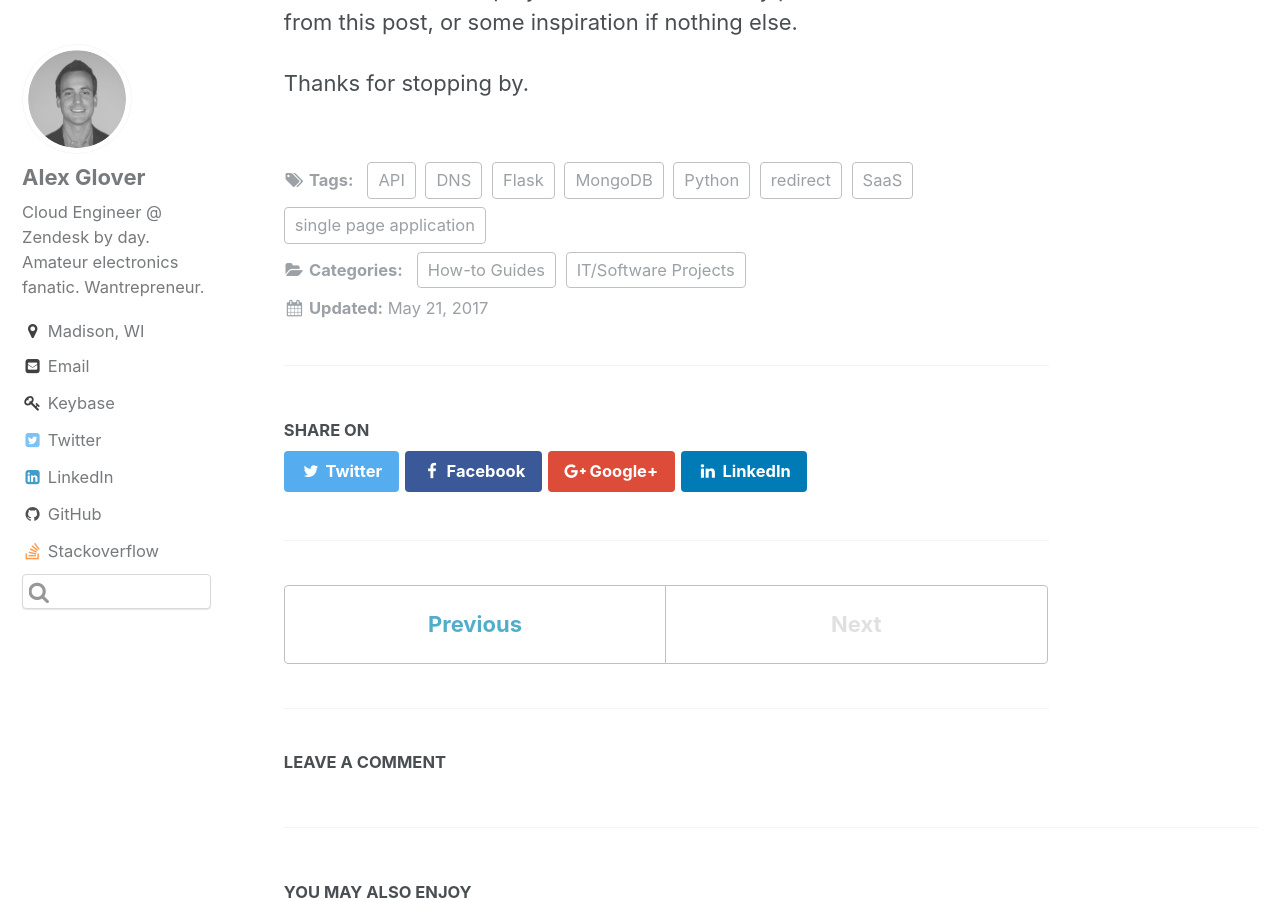
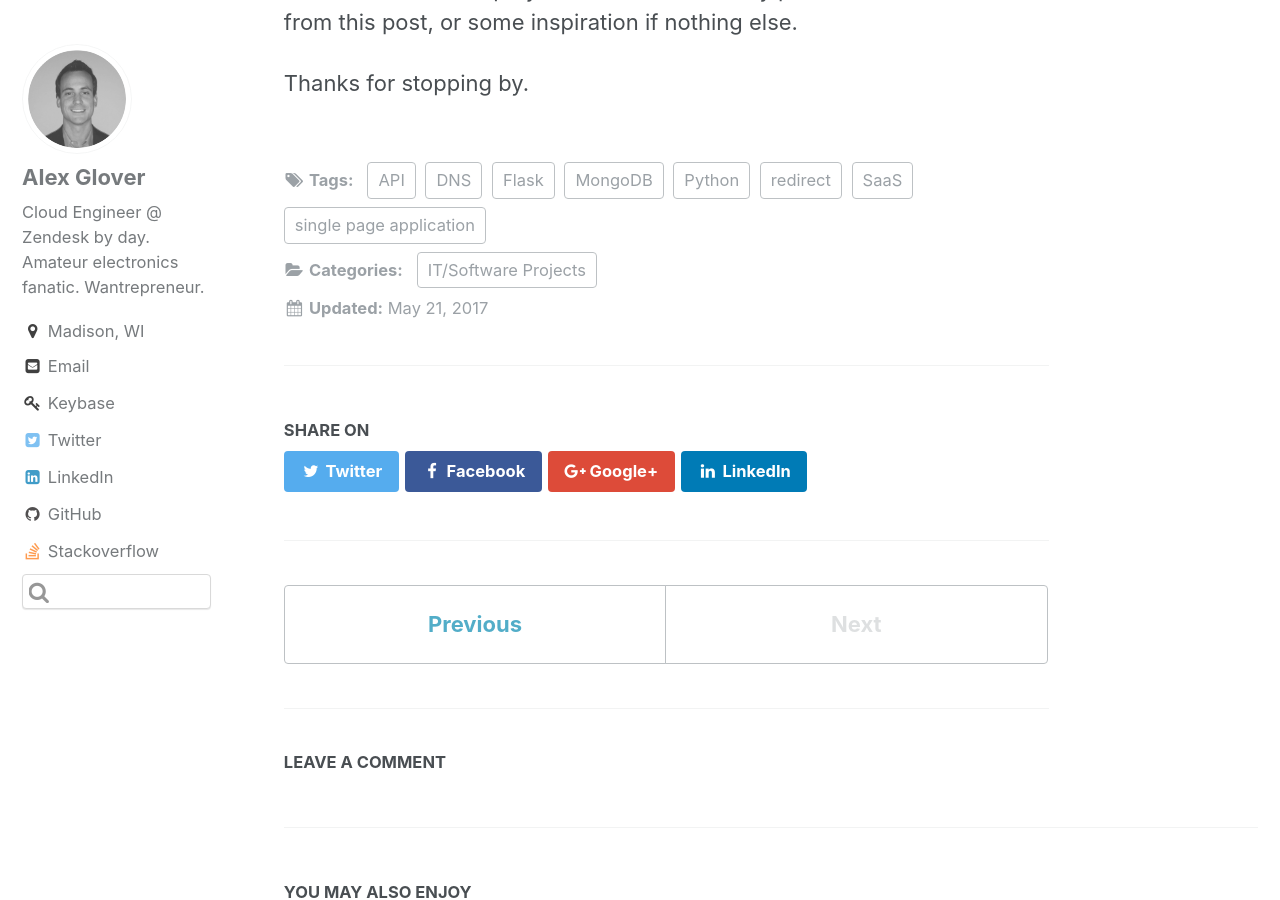
Before and after one commit to alexdglover/alexdglover.github.io, a Jekyll site: the page built from _posts/2017-05-21-dnsreroute.md, in a window 1280 px wide and 900 px high, scrolled down 26852 px. Built offline with Jekyll 4.4.1, drawn with Linux system fonts in a browser that asks for light colours; comment, search, counter and statistics services are not loaded.

```diff
--- a/_posts/2017-05-21-dnsreroute.md
+++ b/_posts/2017-05-21-dnsreroute.md
@@ -1,7 +1,6 @@
 ---
 title: DNSReRoute - A Full SaaS Platform
 categories:
-- How-to Guides
 - IT/Software Projects
 tags:
 - Flask
```
